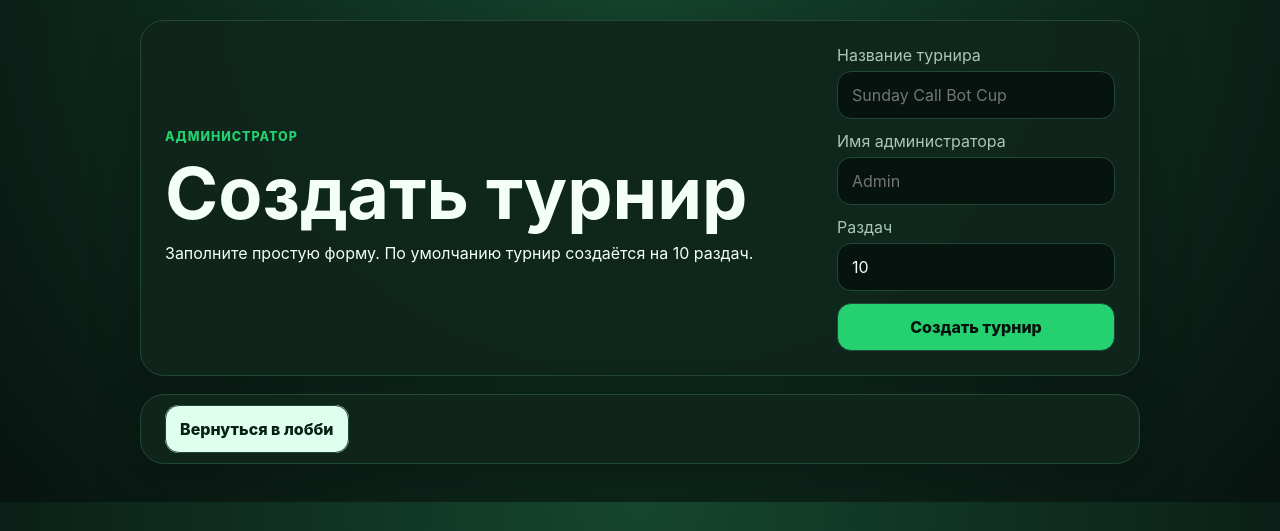
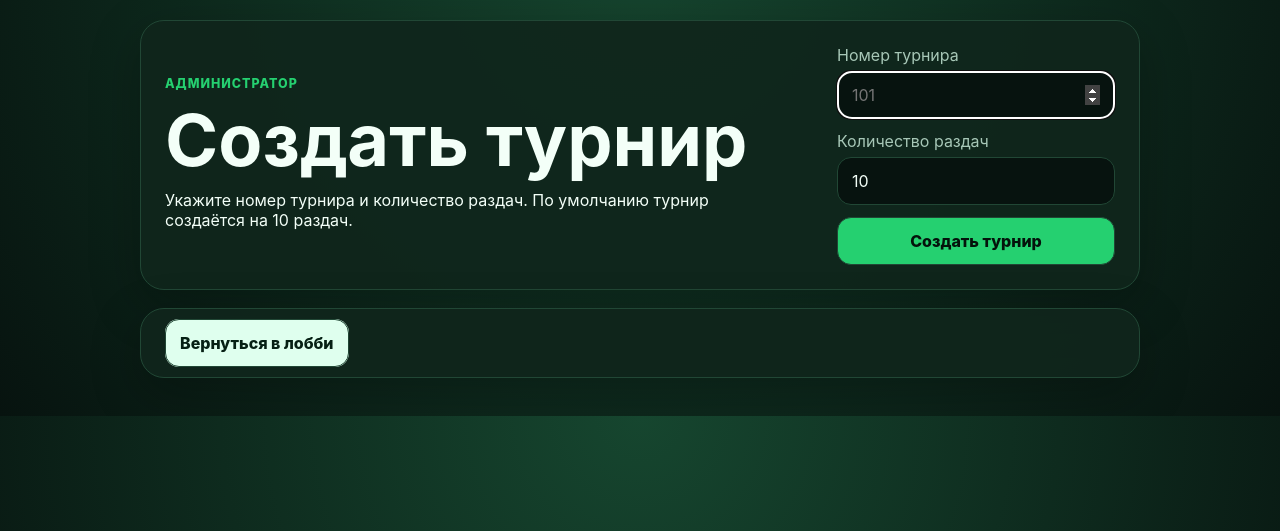
Before and after one commit to Antimatter1983/Poker, a Django app: page /admin/tournaments/ in a window 1280 px wide. Shown: the part 49-580 px from the top of the page. Run offline with Django 5.2, Linux system fonts and the light colour scheme.

Commit message:
Add tournament number admin creation form

```diff
--- a/web/templates/web/admin_tournaments.html
+++ b/web/templates/web/admin_tournaments.html
@@ -5,13 +5,12 @@
   <div>
     <p class="eyebrow">Администратор</p>
     <h1>Создать турнир</h1>
-    <p>Заполните простую форму. По умолчанию турнир создаётся на 10 раздач.</p>
+    <p>Укажите номер турнира и количество раздач. По умолчанию турнир создаётся на 10 раздач.</p>
   </div>
   <form class="stack" method="post" action="{% url 'web:create_tournament' %}">
     {% csrf_token %}
-    <label>Название турнира <input name="title" placeholder="Sunday Call Bot Cup"></label>
-    <label>Имя администратора <input name="admin" placeholder="Admin"></label>
-    <label>Раздач <input name="hand_count" type="number" value="{{ default_hand_count }}" min="1" max="100"></label>
+    <label>Номер турнира <input name="tournament_number" type="number" min="1" step="1" placeholder="101" required autofocus></label>
+    <label>Количество раздач <input name="hand_count" type="number" value="{{ default_hand_count }}" min="1" max="100"></label>
     <button class="primary">Создать турнир</button>
   </form>
 </section>
--- a/web/views.py
+++ b/web/views.py
@@ -137,8 +137,10 @@ def admin_tournaments(request: HttpRequest):
 
 @require_POST
 def create_tournament(request: HttpRequest):
-    title = request.POST.get("title", "")
-    admin = request.POST.get("admin", "")
+    tournament_number = request.POST.get("tournament_number", "").strip()
+    if not tournament_number:
+        messages.error(request, "Введите номер турнира")
+        return redirect("web:admin_tournaments")
     try:
         hand_count = int(request.POST.get("hand_count") or 10)
         if not 1 <= hand_count <= 100:
@@ -146,7 +148,8 @@ def create_tournament(request: HttpRequest):
     except ValueError:
         messages.error(request, "Количество раздач должно быть от 1 до 100")
         return redirect("web:admin_tournaments")
-    lobby = game_store.create(title, admin, hand_count)
+    title = f"Турнир №{tournament_number}"
+    lobby = game_store.create(title, "admin", hand_count)
     messages.success(request, "Турнир создан. Отправьте ссылку участникам.")
     return redirect("web:tournament_detail", code=lobby.code)
 
```
Also changed, not shown: tests/test_csrf_forms.py (+8 -2 lines).
